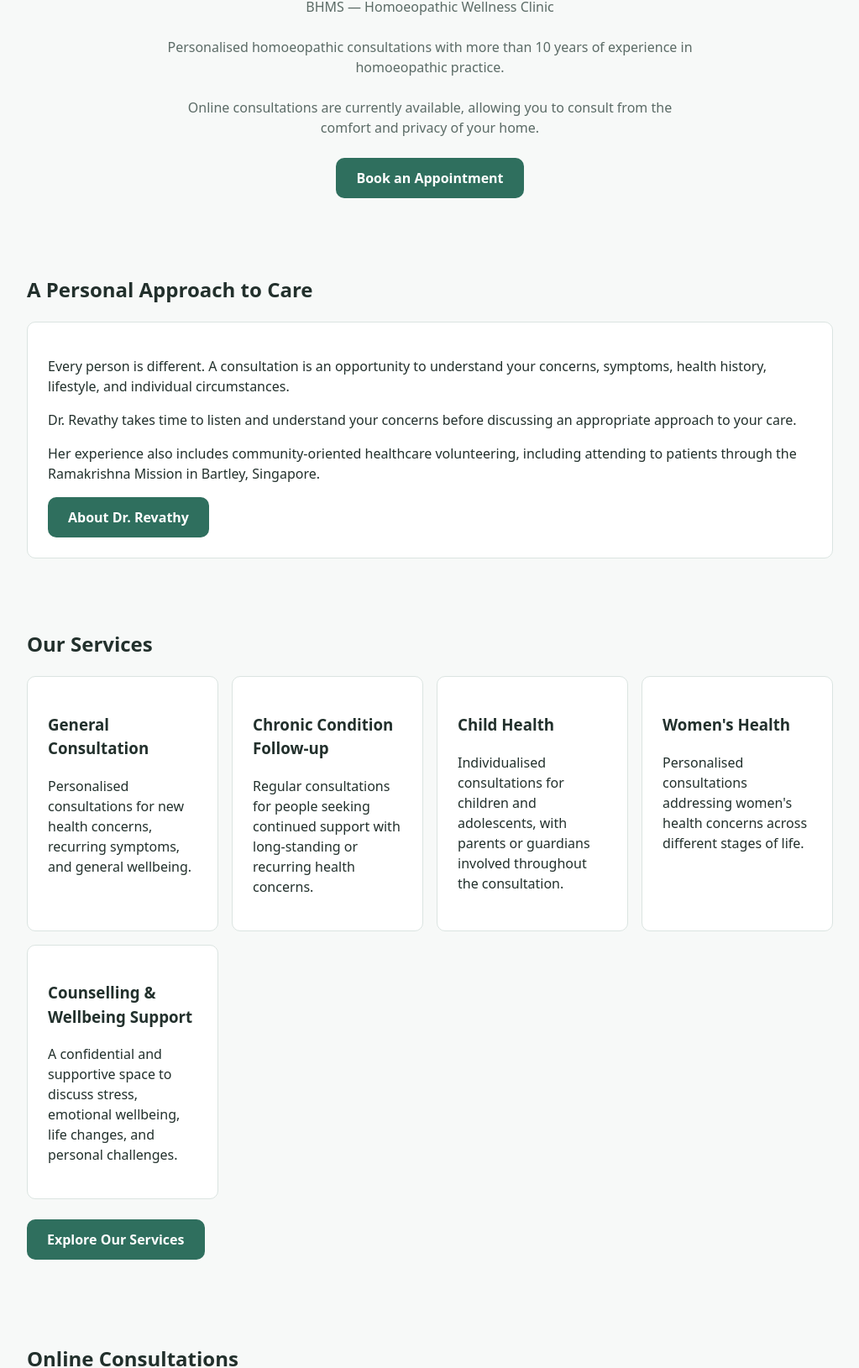
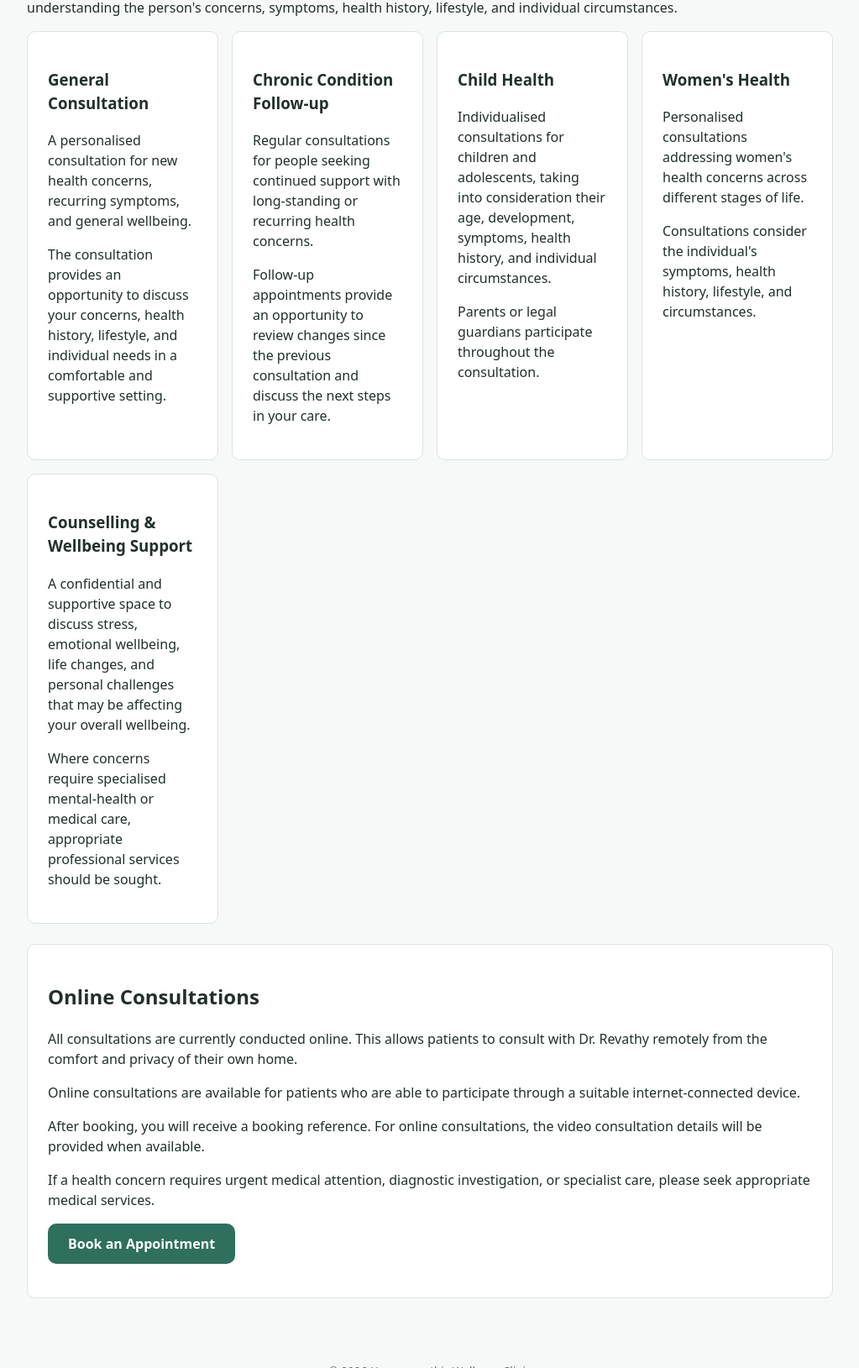
Before and after one commit to hwclinic/doctor-appointment-booking, a plain HTML site: page services.html in a window 1280 px wide. Shown: the part 231-1860 px from the top of the page at 84% size, without its empty margins (128-1151 px from the left). Drawn offline with Linux system fonts and the light colour scheme.

Commit message:
Fixed Services links

```diff
--- a/services.html
+++ b/services.html
@@ -1,12 +1,12 @@
-<!DOCTYPE html> <html lang="en"> <head> <meta charset="UTF-8" /> <meta name="viewport" content="width=device-width, initial-scale=1.0" /> <title>Dr. Revathy — Homoeopathic Wellness Clinic</title> <link rel="stylesheet" href="css/styles.css" /> </head> <body> <header class="site-header"> <div class="container">
+<!DOCTYPE html> <html lang="en"> <head> <meta charset="UTF-8" /> <meta name="viewport" content="width=device-width, initial-scale=1.0" /> <title>Services — Dr. Revathy | Homoeopathic Wellness Clinic</title> <link rel="stylesheet" href="css/styles.css" /> </head> <body> <header class="site-header"> <div class="container">
   <a class="site-title" href="index.html">
     Dr. Revathy, Homoeopathic Wellness Clinic
   </a>
 
   <nav class="site-nav">
-    <a href="index.html" aria-current="page">Home</a>
+    <a href="index.html">Home</a>
     <a href="about.html">About</a>
-    <a href="services.html">Services</a>
+    <a href="services.html" aria-current="page">Services</a>
     <a href="book.html">Book Appointment</a>
     <a href="view-booking.html">View My Booking</a>
     <a href="cancel.html">Cancel Appointment</a>
@@ -15,159 +15,137 @@
 </div>
 
 </header> <main class="container">
-<section class="hero">
-  <h1>Dr. Revathy</h1>
-
-  <p>BHMS — Homoeopathic Wellness Clinic</p>
+<section>
+  <h1>Our Services</h1>
 
   <p>
-    Personalised homoeopathic consultations with more than 10 years
-    of experience in homoeopathic practice.
+    Dr. Revathy provides personalised homoeopathic consultations
+    for individuals and families. Each consultation is centred on
+    understanding the person's concerns, symptoms, health history,
+    lifestyle, and individual circumstances.
   </p>
-
-  <p>
-    Online consultations are currently available, allowing you to
-    consult from the comfort and privacy of your home.
-  </p>
-
-  <a class="btn" href="book.html">Book an Appointment</a>
-</section>
-
-
-<section>
-  <h2>A Personal Approach to Care</h2>
-
-  <div class="card">
-
-    <p>
-      Every person is different. A consultation is an opportunity to
-      understand your concerns, symptoms, health history, lifestyle,
-      and individual circumstances.
-    </p>
-
-    <p>
-      Dr. Revathy takes time to listen and understand your concerns
-      before discussing an appropriate approach to your care.
-    </p>
-
-    <p>
-      Her experience also includes community-oriented healthcare
-      volunteering, including attending to patients through the
-      Ramakrishna Mission in Bartley, Singapore.
-    </p>
-
-    <a href="about.html" class="btn">About Dr. Revathy</a>
-
-  </div>
-</section>
-
-
-<section>
-  <h2>Our Services</h2>
 
   <div class="card-grid">
 
     <div class="card">
       <h3>General Consultation</h3>
+
       <p>
-        Personalised consultations for new health concerns, recurring
-        symptoms, and general wellbeing.
+        A personalised consultation for new health concerns,
+        recurring symptoms, and general wellbeing.
+      </p>
+
+      <p>
+        The consultation provides an opportunity to discuss your
+        concerns, health history, lifestyle, and individual needs
+        in a comfortable and supportive setting.
       </p>
     </div>
 
+
     <div class="card">
       <h3>Chronic Condition Follow-up</h3>
+
       <p>
         Regular consultations for people seeking continued support
         with long-standing or recurring health concerns.
       </p>
+
+      <p>
+        Follow-up appointments provide an opportunity to review
+        changes since the previous consultation and discuss the
+        next steps in your care.
+      </p>
     </div>
+
 
     <div class="card">
       <h3>Child Health</h3>
+
       <p>
         Individualised consultations for children and adolescents,
-        with parents or guardians involved throughout the consultation.
+        taking into consideration their age, development, symptoms,
+        health history, and individual circumstances.
+      </p>
+
+      <p>
+        Parents or legal guardians participate throughout the
+        consultation.
       </p>
     </div>
 
+
     <div class="card">
       <h3>Women's Health</h3>
+
       <p>
-        Personalised consultations addressing women's health concerns
-        across different stages of life.
+        Personalised consultations addressing women's health
+        concerns across different stages of life.
+      </p>
+
+      <p>
+        Consultations consider the individual's symptoms, health
+        history, lifestyle, and circumstances.
       </p>
     </div>
 
+
     <div class="card">
       <h3>Counselling &amp; Wellbeing Support</h3>
+
       <p>
         A confidential and supportive space to discuss stress,
-        emotional wellbeing, life changes, and personal challenges.
+        emotional wellbeing, life changes, and personal challenges
+        that may be affecting your overall wellbeing.
+      </p>
+
+      <p>
+        Where concerns require specialised mental-health or medical
+        care, appropriate professional services should be sought.
       </p>
     </div>
 
   </div>
 
-  <p style="margin-top:1.5rem;">
-    <a href="services.html" class="btn">Explore Our Services</a>
-  </p>
+
+  <div class="card" style="margin-top:1.5rem;">
+
+    <h2>Online Consultations</h2>
+
+    <p>
+      All consultations are currently conducted online. This allows
+      patients to consult with Dr. Revathy remotely from the comfort
+      and privacy of their own home.
+    </p>
+
+    <p>
+      Online consultations are available for patients who are able
+      to participate through a suitable internet-connected device.
+    </p>
+
+    <p>
+      After booking, you will receive a booking reference. For
+      online consultations, the video consultation details will be
+      provided when available.
+    </p>
+
+    <p>
+      If a health concern requires urgent medical attention,
+      diagnostic investigation, or specialist care, please seek
+      appropriate medical services.
+    </p>
+
+    <p style="margin-top:1rem;">
+      <a href="book.html" class="btn">
+        Book an Appointment
+      </a>
+    </p>
+
+  </div>
 
 </section>
 
-
-<section>
-  <h2>Online Consultations</h2>
-
-  <div class="card">
-
-    <p>
-      The clinic currently offers consultations online. This makes it
-      possible to consult with Dr. Revathy remotely without needing to
-      travel to a physical clinic.
-    </p>
-
-    <p>
-      Once your appointment is confirmed, you will receive a booking
-      reference. For online consultations, your video consultation
-      details will also be provided.
-    </p>
-
-    <a class="btn" href="book.html">
-      Book an Online Consultation
-    </a>
-
-  </div>
-</section>
-
-
-<section>
-  <h2>Contact</h2>
-
-  <div class="card">
-
-    <p>
-      <strong>Email:</strong>
-      <a href="mailto:hwc.drrevathy@gmail.com">
-        hwc.drrevathy@gmail.com
-      </a>
-    </p>
-
-    <p>
-      For appointment-related queries, you can also use the
-      appointment booking system.
-    </p>
-
-    <a href="book.html" class="btn">
-      Book an Appointment
-    </a>
-
-  </div>
-</section>
-
-</main> <footer class="site-footer">
-<div class="container">
-
+</main> <footer class="site-footer"> <div class="container">
   <p>
     &copy; 2026 Homoeopathic Wellness Clinic
   </p>
```
